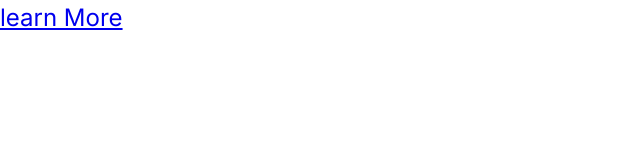
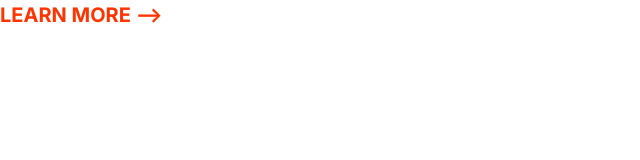
Before and after one commit to YasserAlQasimi/YAsser-Al-Qasimi, a plain HTML site: page index.html in a window 1280 px wide. Shown: the whole page, without its empty margins (0-640 px from the left). Drawn offline with Linux system fonts and the light colour scheme.

Commit message:
build the arrow link components

```diff
--- a/css/styles.css
+++ b/css/styles.css
@@ -5,7 +5,7 @@
   --color-heading: #1b0760;
   --color-body: #918ca4;
 }
-
+/* typogrphy */
 html {
   /* 62.5% of 16px = 10px */
   font-size: 62.5%;
@@ -42,3 +42,45 @@ h2,
 h3 {
   color: var(--color-heading);
 }
+
+@media screen and (min-width: 1024px) {
+  body {
+    font-size: 1.8rem;
+  }
+
+  h1 {
+    font: size 8px;
+  }
+
+  h2 {
+    font-size: 4px;
+  }
+
+  h3 {
+    font-size: 2px;
+  }
+}
+
+/* links */
+a {
+  text-decoration: none;
+}
+.link-arrow {
+  color: var(--color-accent);
+  text-transform: uppercase;
+  font-size: 2rem;
+  font-weight: bold;
+}
+
+.link-arrow::after {
+  content: "-->";
+  margin-left: 5px;
+  transition: 15s;
+}
+
+.link-arrow:hover::after {
+  margin-left: 10px;
+}
+
+@media screen and (min-width: 1024px) {
+}
```
Also changed, not shown: css/components/links.html (added, +1 -0 lines).
